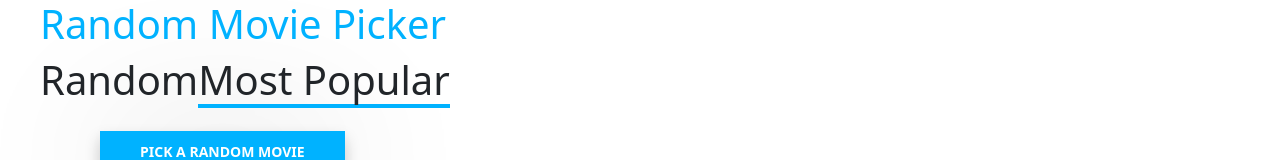
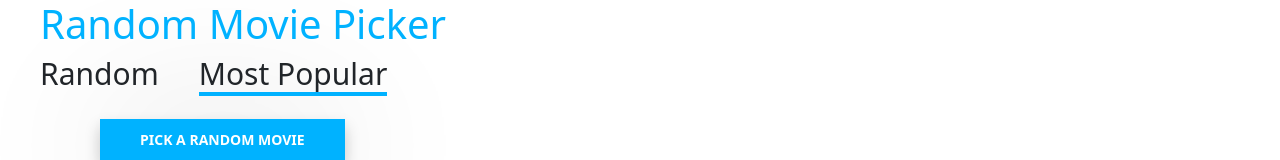
Before and after one commit to cprentice9/random-movie-picker, a React (Create React App) app in the folder random-movie-picker/: page /popular in a window 1280 px wide. Shown: the top 160 px of the page. Built offline with nearby package versions, Linux system fonts and the light colour scheme.

Commit message:
add styling for movie and menu css files

```diff
--- a/random-movie-picker/src/components/Menu.css
+++ b/random-movie-picker/src/components/Menu.css
@@ -6,11 +6,13 @@
 .random {
   margin-left: 40px;
   font-weight: 500;
+  font-size: 30px;
 }
 
-.most__popular {
+.most_popular {
   margin-left: 40px;
   font-weight: 500;
+  font-size: 30px;
 }
 
 .movie__button {
--- a/random-movie-picker/src/pages/Movie.css
+++ b/random-movie-picker/src/pages/Movie.css
@@ -0,0 +1,8 @@
+.movie_title {
+  font-size: 50px;
+  margin-right: 500px;
+}
+
+.movie_year {
+  margin-left: 30px;
+}
--- a/random-movie-picker/src/pages/Movie.js
+++ b/random-movie-picker/src/pages/Movie.js
@@ -1,13 +1,14 @@
 import React from "react";
 import { useStateValue } from "../StateProvider";
+import "./Movie.css";
 
 function Movie() {
   const [{ randomMovie }, dispatch] = useStateValue();
   return (
     <div className="container col-sm-6">
-      <div className="display-4">
+      <div className="display-4 movie_title">
         <strong>{randomMovie.title}</strong>
-        <small>{randomMovie.year}</small>
+        <small className="movie_year">{randomMovie.year}</small>
       </div>
       <iframe
         width="960"
```
